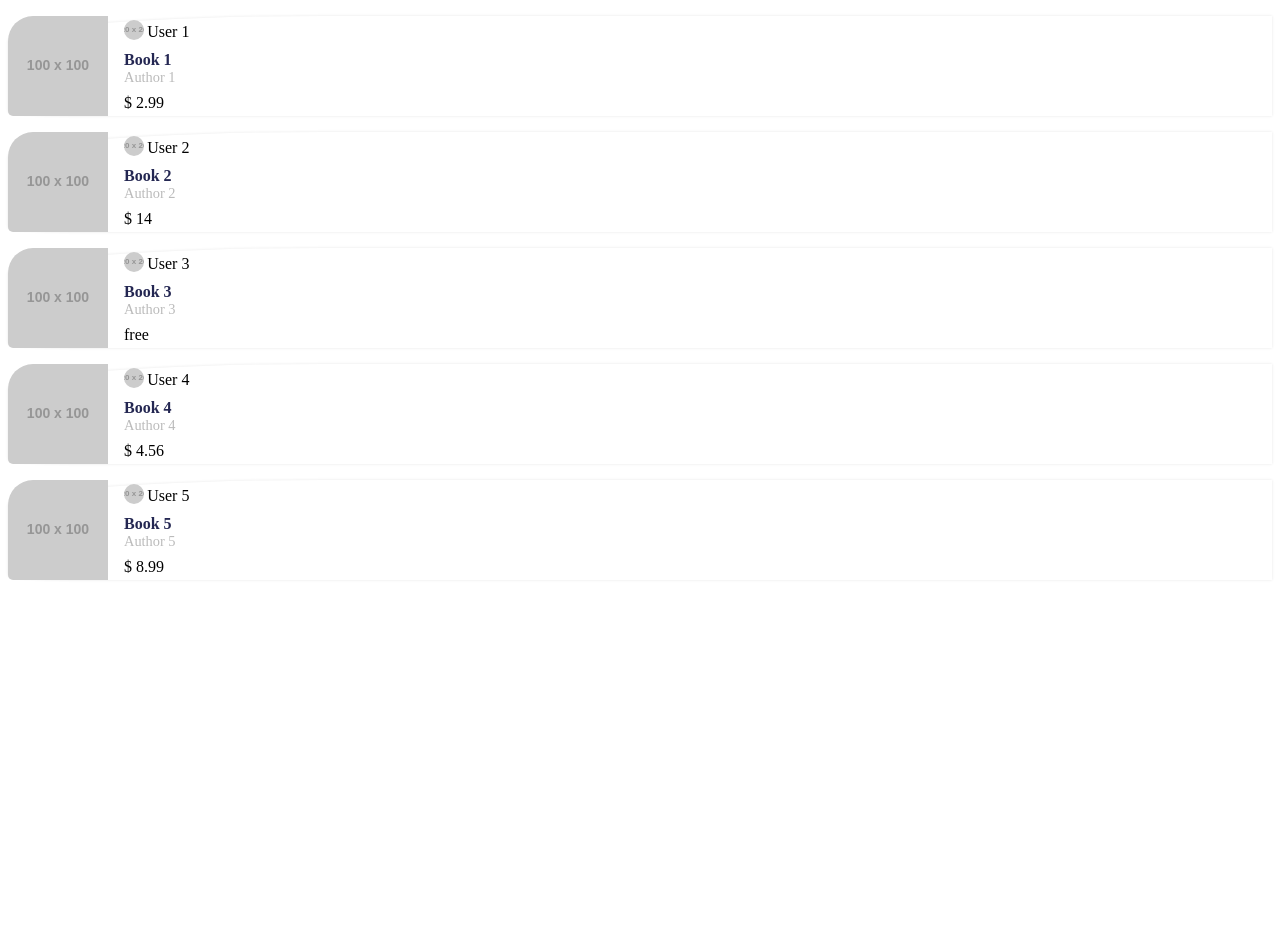
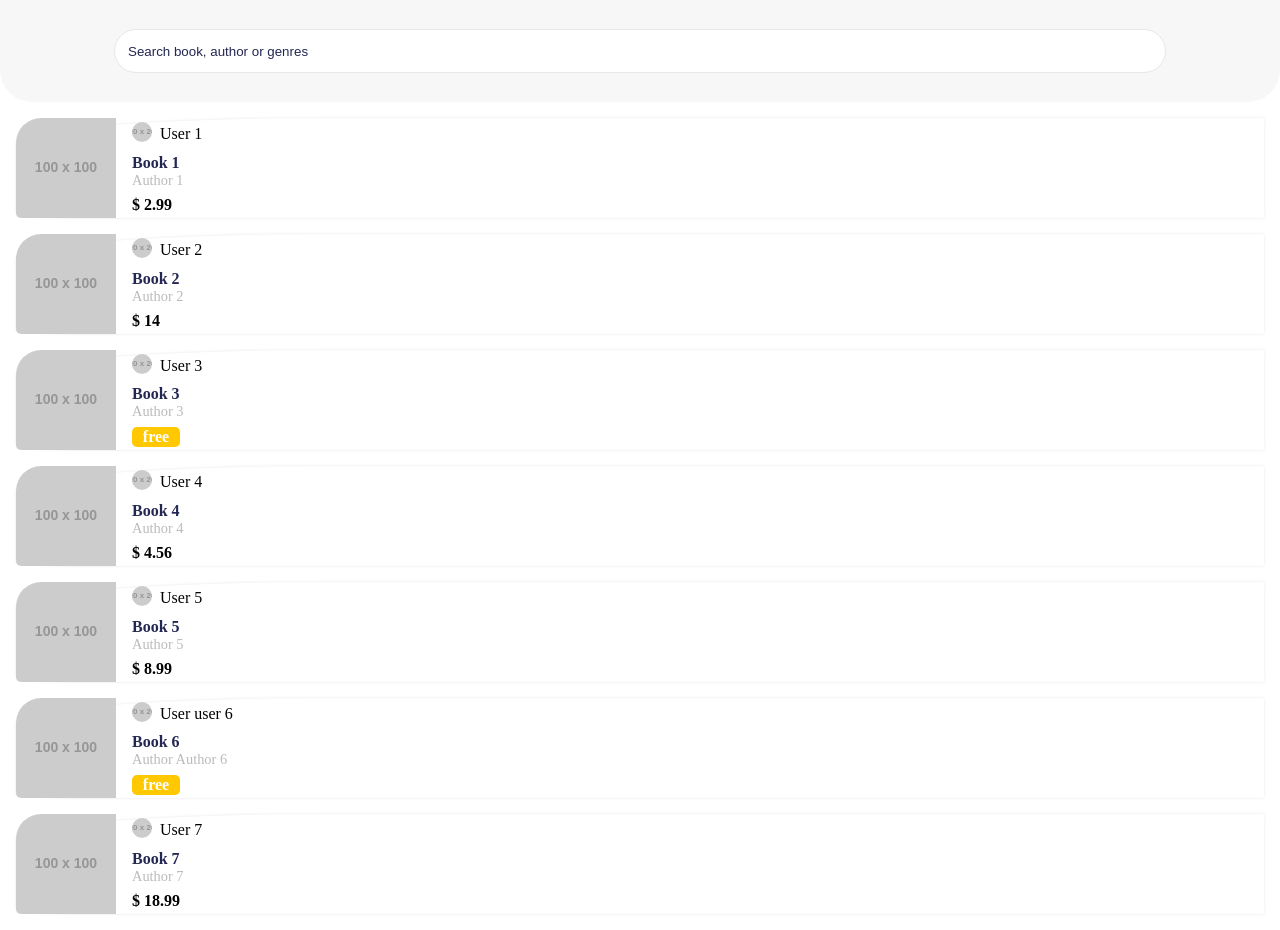
Before and after one commit to artem-pas/match-book, an Angular app: page /feed in a window 1280 px wide. Before the commit the page ends 800 px from the top, so only its background shows below. Built offline with nearby package versions, Linux system fonts and the light colour scheme.

Commit message:
feat: add search component

```diff
--- a/src/app/app.module.ts
+++ b/src/app/app.module.ts
@@ -5,9 +5,11 @@ import { AppRoutingModule } from './app-routing.module';
 import { AppComponent } from './app.component';
 import { FeedPage } from './pages/feed/feed.page';
 import { BookCardComponent } from './components/book-card/book-card.component';
+import { SearchComponent } from './components/search/search.component';
 
 const components = [
-  BookCardComponent
+  BookCardComponent,
+  SearchComponent
 ];
 
 const pages = [
@@ -18,7 +20,7 @@ const pages = [
   declarations: [
     AppComponent,
     ...components,
-    ...pages,
+    ...pages
   ],
   imports: [
     BrowserModule,
--- a/src/app/components/book-card/book-card.component.html
+++ b/src/app/components/book-card/book-card.component.html
@@ -25,10 +25,14 @@
                 {{ author }}
             </div>
         </div>
-        <div class="book-card-price">
-            {{ price ? '$' : '' }}
-            {{ price ? price : 'free' }}
+        <div *ngIf="price; else elseBlock" class="book-card-price">
+            $ {{ price }}
         </div>
+        <ng-template #elseBlock>
+            <div class="book-card-price-free">
+                free
+            </div>
+        </ng-template>
     </div>
     <div class="book-card-extra">
     </div>
--- a/src/app/components/book-card/book-card.component.scss
+++ b/src/app/components/book-card/book-card.component.scss
@@ -1,8 +1,10 @@
+@import '../../shared/colors.scss';
+
 .book-card-wrapper {
     display: flex;
     box-shadow: 0 0 3px rgba(0, 0, 0, 0.1);
     max-height: 100px;
-    margin: 1em 0;
+    margin: 1em;
     border-radius: 25% 0 0 5%;
 
     .book-card-info {
@@ -23,7 +25,7 @@
         align-items: center;
 
         .book-card-user-image {
-            margin-right: 0.2em;
+            margin-right: 0.5em;
 
             img {
                 border-radius: 50%;
@@ -33,11 +35,33 @@
 
     .book-card-name {
         font-weight: bold;
-        color: #242752;
+        color: $main-dark-blue-color;
     }
 
     .book-card-author {
         font-size: 0.9em;
-        color: #bbbbbb;
+        color: $gray-color;
+    }
+
+    .book-card-price, .book-card-price-free {
+        font-weight: bold;
+    }
+
+    .book-card-price-free {
+        max-width: 3em;
+        background-color: $yellow-color;
+        color: white;
+        border-radius: 5px;
+        text-align: center;
+        padding: 1px 0;
+    }
+
+    .book-card-extra {
+        cursor: pointer;
+        margin: 0.5em 0;
+
+        img {
+            max-width: 1em;
+        }
     }
 }
--- /dev/null
+++ b/src/app/components/search/search.component.html
@@ -0,0 +1,10 @@
+<div class="search-wrapper">
+    <div class="search-icon">
+    </div>
+    <input
+        placeholder="Search book, author or genres"
+        type="text"
+    >
+    <div class="search-filter-icon">
+    </div>
+</div>
--- /dev/null
+++ b/src/app/components/search/search.component.scss
@@ -0,0 +1,21 @@
+@import '../../shared/colors.scss';
+
+.search-wrapper {
+    display: flex;
+    justify-content: center;
+    padding: 1em 0;
+    background-color: $light-gray-color;
+    border-radius: 0 0 2em 2em;
+
+    input {
+        margin: 1em 0;
+        padding: 1em;
+        width: 80%;
+        border-radius: 2em;
+        border: 1px solid #e8e8e8;
+    }
+
+    ::-webkit-input-placeholder {
+        color: $main-dark-blue-color;
+    }
+}
--- /dev/null
+++ b/src/app/components/search/search.component.ts
@@ -0,0 +1,15 @@
+import { Component, OnInit } from '@angular/core';
+
+@Component({
+  selector: 'app-search',
+  templateUrl: './search.component.html',
+  styleUrls: ['./search.component.scss']
+})
+export class SearchComponent implements OnInit {
+
+  constructor() { }
+
+  ngOnInit(): void {
+  }
+
+}
--- a/src/app/pages/feed/feed.page.html
+++ b/src/app/pages/feed/feed.page.html
@@ -1,4 +1,7 @@
 <div class="feed-page-wrapper">
+    <div class="feed-page-search">
+        <app-search></app-search>
+    </div>
     <div class="feed-page-books">
         <app-book-card
             *ngFor="let book of books"
--- /dev/null
+++ b/src/app/shared/colors.scss
@@ -0,0 +1,4 @@
+$main-dark-blue-color: #242752;
+$gray-color: #bbbbbb;
+$yellow-color: #ffc800;
+$light-gray-color: #f7f7f7;
--- a/src/app/shared/mock-data.ts
+++ b/src/app/shared/mock-data.ts
@@ -38,4 +38,19 @@ export const books = [
         author: 'Author 5',
         price: 8.99,
     },
+    {
+        imageSrc: 'https://via.placeholder.com/100',
+        username: 'User user 6',
+        userAvatarSrc: 'https://via.placeholder.com/20',
+        name: 'Book 6',
+        author: 'Author Author 6',
+    },
+    {
+        imageSrc: 'https://via.placeholder.com/100',
+        username: 'User 7',
+        userAvatarSrc: 'https://via.placeholder.com/20',
+        name: 'Book 7',
+        author: 'Author 7',
+        price: 18.99,
+    },
 ]
--- a/src/styles.scss
+++ b/src/styles.scss
@@ -1 +1,3 @@
-/* You can add global styles to this file, and also import other style files */
+body {
+    margin: 0;
+}
```
Also changed, not shown: 1 other file (tests, documents, lock files or other folders).
